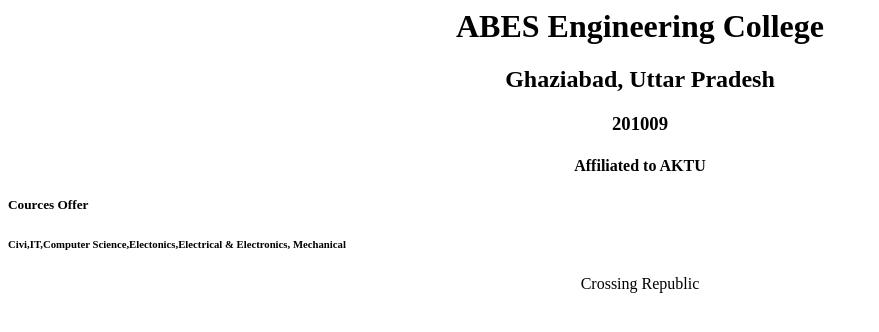
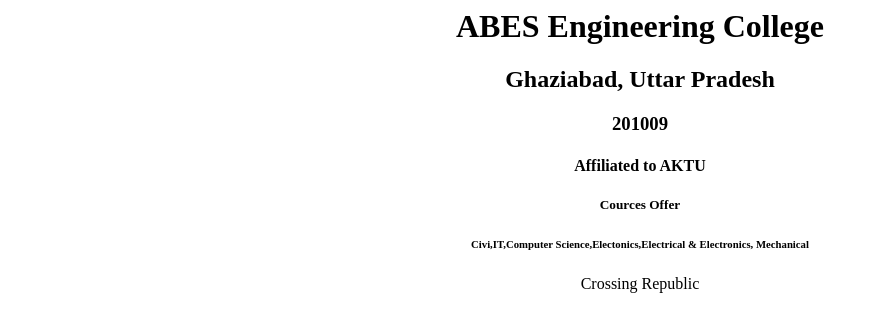
Before and after one commit to vibhj/Web-Dev, a plain HTML site: page index.html in a window 1280 px wide. Shown: the whole page, without its empty margins (0-879 px from the left). Drawn offline with Linux system fonts and the light colour scheme.

Commit message:
Update index.html

```diff
--- a/index.html
+++ b/index.html
@@ -7,8 +7,8 @@
   <h2> <center>Ghaziabad, Uttar Pradesh</center> </h2>
   <h3> <center>201009<center> </h3>
     <h4> <center>Affiliated to AKTU</center> </h4>
-  <h5> Cources Offer </h5>
-  <h6> Civi,IT,Computer Science,Electonics,Electrical & Electronics, Mechanical  </h6>
+    <h5> <center>Cources Offer</center> </h5>
+    <h6> <center>Civi,IT,Computer Science,Electonics,Electrical & Electronics, Mechanical</center>  </h6>
     <p style="text-align: center;">Crossing Republic</p>
 </body>
 </html>
```
